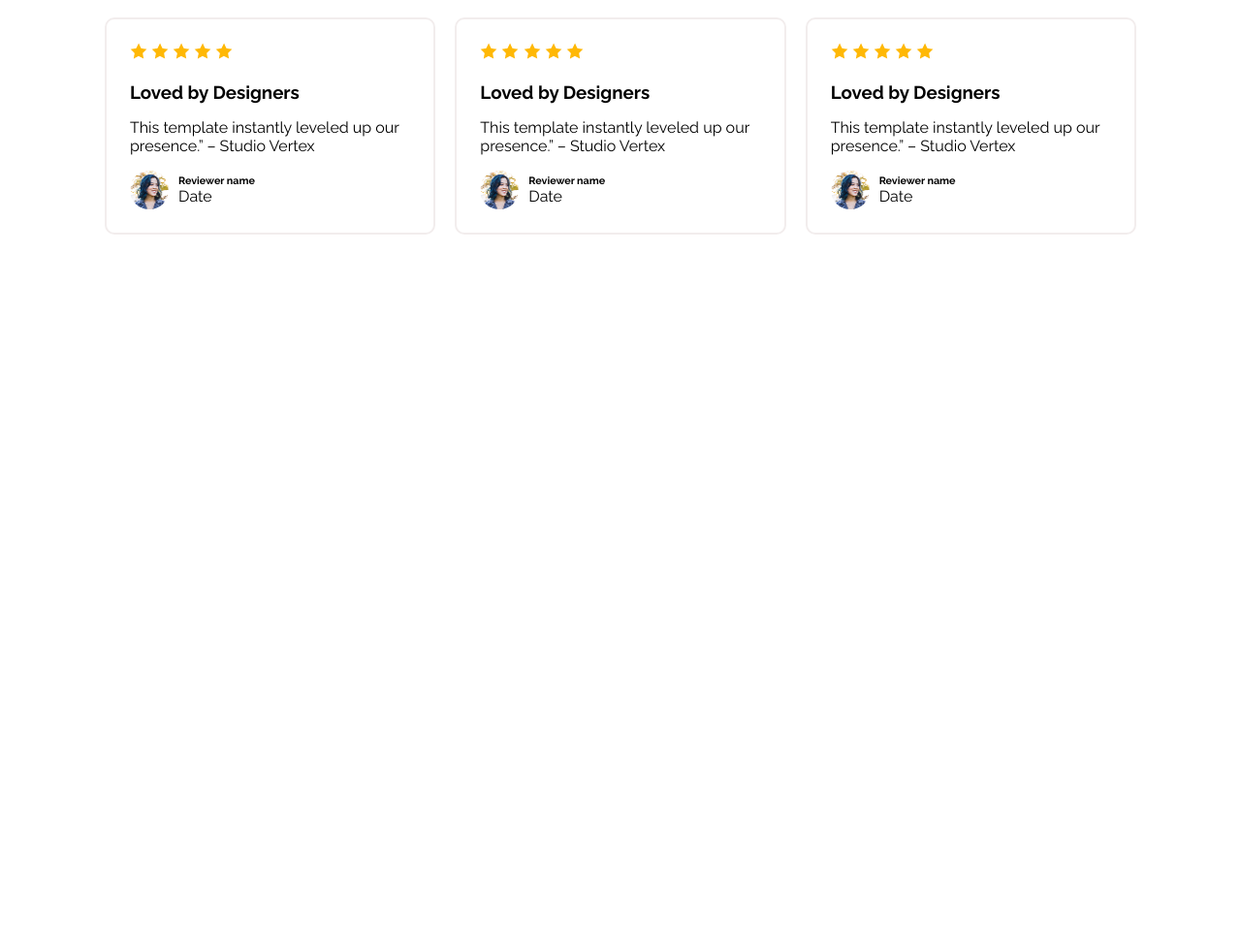
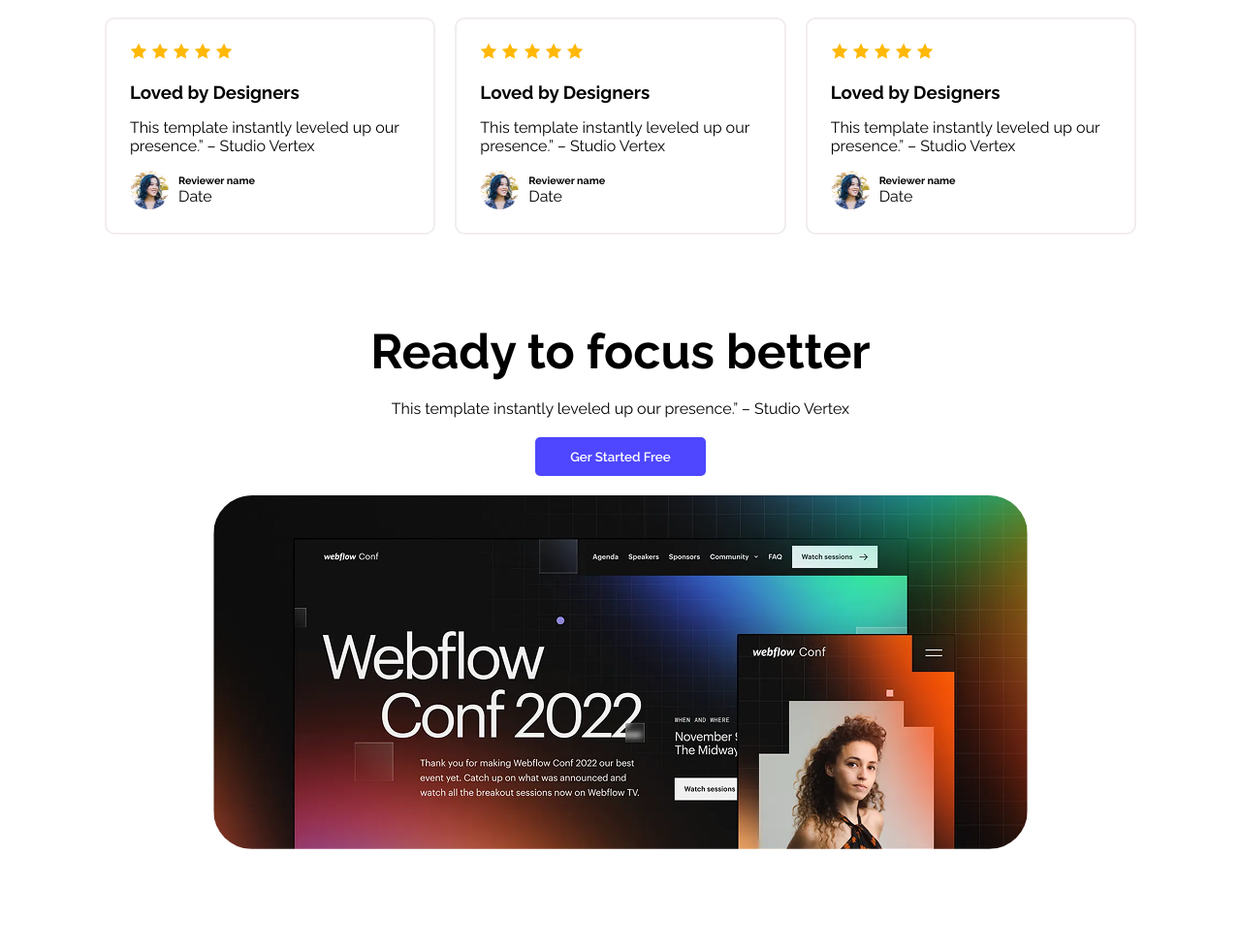
Before and after one commit to jamilsharafat/assignment-one, a plain HTML site: page index.html in a window 1280 px wide. Shown: the part 1377-2356 px from the top of the page at 97% size. Before the commit the page ends 1677 px from the top, so only its background shows below. Drawn offline with Linux system fonts and the light colour scheme.

Commit message:
focus added

```diff
--- a/index.html
+++ b/index.html
@@ -114,6 +114,14 @@
             </div>
             </div>
         </section>
+        <section class="focus">
+            <div class="f-content">
+                <h1>Ready to focus better</h1>
+                <p>This template instantly leveled up our presence.” – Studio Vertex</p>
+                <button class="btn">Ger Started Free</button>
+                <img src="./image/wc-big.png" alt="">
+            </div>
+        </section>
      </main>
      <footer></footer>
 </body>
--- a/style/style.css
+++ b/style/style.css
@@ -146,3 +146,33 @@ nav{
 .compliment-one h3{
     margin-bottom: 0;
 }
+/*focus*/
+.focus {
+  display: flex;
+  justify-content: center;
+  align-items: center;
+  text-align: center;
+  padding-bottom: 100px;
+}
+
+.f-content {
+  display: flex;
+  flex-direction: column;
+  align-items: center;
+  gap: 20px;
+
+}
+.f-content h1{
+    font-size: 50px;
+    font-weight: 700;
+    margin-bottom: 0;
+}
+.f-content p{
+    margin: 0;
+}
+
+.f-content img {
+  max-width: 100%;
+  height: auto;
+  border-radius: 40px;
+}
```
Also changed, not shown: image/wc-big.png (added).
